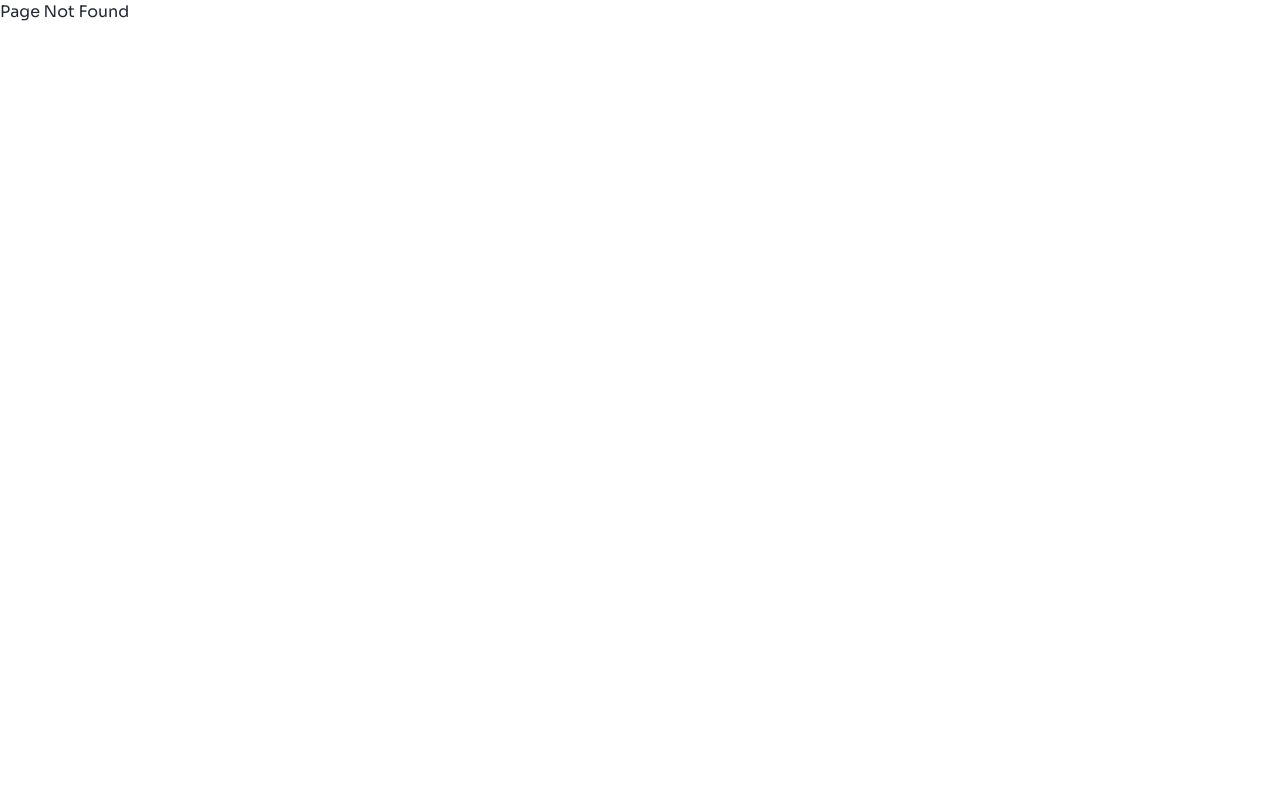
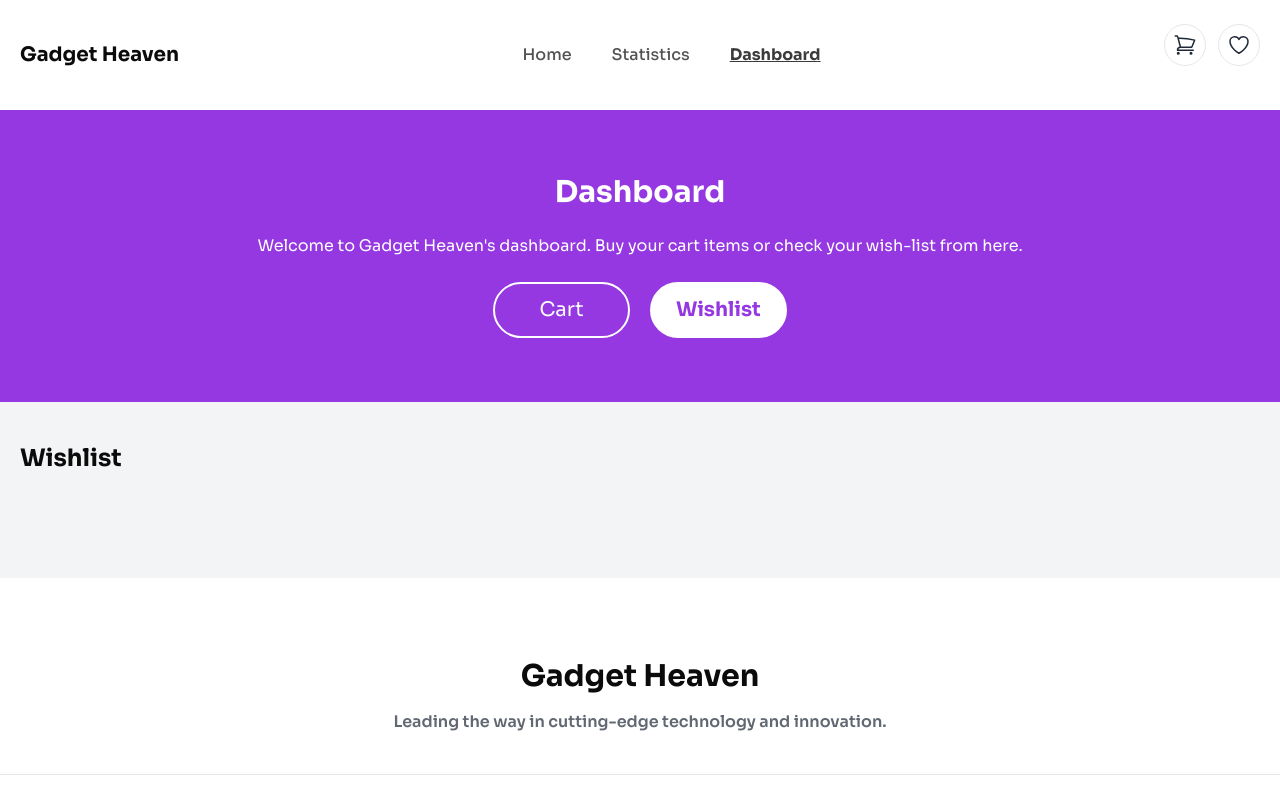
Before and after one commit to programming-hero-web-course-4/b10a8-gadget-heaven-itihash-oboshonno, a React (Vite) app: page /dashboard/wishlist in a window 1280 px wide. Before the commit this address had no page. Shown: the top 800 px of the page. Built offline with nearby package versions, Linux system fonts and the light colour scheme.

Commit message:
Recreated Dashboard content using Router

```diff
--- a/package.json
+++ b/package.json
@@ -17,6 +17,7 @@
     "react-dom": "^18.3.1",
     "react-rating-stars-component": "^2.2.0",
     "react-router-dom": "^6.27.0",
+    "react-toastify": "^10.0.6",
     "sort-by": "^1.2.0"
   },
   "devDependencies": {
--- a/src/components/CartItem/CartItem.jsx
+++ b/src/components/CartItem/CartItem.jsx
@@ -1,5 +1,11 @@
+import { removingIdFromCart } from "../Utility/addToLocal";
+
 const CartItem = ({ item }) => {
-  const { product_image, product_title, description, price } = item;
+  const { product_id, product_image, product_title, description, price } = item;
+
+  const handleRemoveFromCart = (id) => {
+    removingIdFromCart(id);
+  }
 
   return (
     <div className="flex items-center justify-between bg-white p-5 rounded-2xl shadow-lg">
@@ -18,7 +24,7 @@ const CartItem = ({ item }) => {
         </div>
       </div>
       <div>
-        <button>
+        <button onClick={() => handleRemoveFromCart(product_id)}>
           <svg
             xmlns="http://www.w3.org/2000/svg"
             fill="none"
--- a/src/components/CartItems/CartItems.jsx
+++ b/src/components/CartItems/CartItems.jsx
@@ -1,12 +1,32 @@
+import { useEffect, useState } from "react";
 import CartItem from "../CartItem/CartItem";
+import { theCartIdHolder } from "../Utility/addToLocal";
+import { useLoaderData } from "react-router-dom";
 
-const CartItems = ({ cartItems }) => {
-    const cartData = cartItems
+const CartItems = () => {
+  const allGadgets = useLoaderData();
+  const [cartItems, setCartItems] = useState([]);
+  useEffect(() => {
+    const cartList = theCartIdHolder();
+    const cartListForShow = allGadgets.filter((item) =>
+      cartList.includes(item.product_id)
+    );
+    setCartItems(cartListForShow);
+  }, [])
+
   return (
     <>
-      {
-        cartData.map(item => <CartItem key={item.product_id} item={item}></CartItem>)
-      }
+      <div>
+        <div>
+          <p className="text-2xl font-bold text-primBlack">Cart</p>
+        </div>
+        <div></div>
+      </div>
+      <div className="py-8 grid gap-5">
+        {cartItems.map((item) => (
+          <CartItem key={item.product_id} item={item}></CartItem>
+        ))}
+      </div>
     </>
   );
 };
--- a/src/components/Dashboard/Dashboard.jsx
+++ b/src/components/Dashboard/Dashboard.jsx
@@ -1,34 +1,5 @@
-import { useLoaderData } from "react-router-dom";
-import CartItems from "../CartItems/CartItems";
-import WishItems from "../WishItems/WishItems";
-import { useEffect, useState } from "react";
-import { theCartIdHolder, theWishListIdHolder } from "../Utility/addToLocal";
-
+import { NavLink, Outlet, useLoaderData } from "react-router-dom";
 const Dashboard = () => {
-  const allGadgets = useLoaderData();
-
-  const [cartItems, setCartItems] = useState([]);
-  const [wishItems, setWishItems] = useState([]);
-  const [shorto, setShorto] = useState(true);
-
-  const tabToggle = (para) => {
-    setShorto(para);
-  };
-
-  useEffect(() => {
-    const cartList = theCartIdHolder();
-    const cartListForShow = allGadgets.filter((item) =>
-      cartList.includes(item.product_id)
-    );
-    setCartItems(cartListForShow);
-
-    const wishList = theWishListIdHolder();
-    const wishListForShow = allGadgets.filter((item) =>
-      wishList.includes(item.product_id)
-    );
-    setWishItems(wishListForShow);
-  }, []);
-
   return (
     <div>
       <div className="bg-primPink py-16 text-white text-center grid gap-6 px-5">
@@ -38,34 +9,30 @@ const Dashboard = () => {
           your wish-list from here.
         </p>
         <div className="grid grid-cols-2 gap-5 items-center justify-center max-w-96 mx-auto">
-          <button
-            onClick={() => tabToggle(true)}
-            className={
-              shorto
+          <NavLink
+            className={({ isActive }) =>
+              isActive
                 ? "bg-white border-2 border-white text-primPink text-xl font-bold px-6 py-3 rounded-full"
                 : "bg-primPink border-2 border-white text-white text-xl px-6 py-3 rounded-full"
             }
+            to="/dashboard/cart"
           >
-            Cart
-          </button>
-          <button
-            onClick={() => tabToggle(false)}
-            className={
-              shorto
-                ? "bg-primPink border-2 border-white text-white text-xl px-6 py-3 rounded-full"
-                : "bg-white border-2 border-white text-primPink text-xl font-bold px-6 py-3 rounded-full"
+            <button>Cart</button>
+          </NavLink>
+          <NavLink
+            className={({ isActive }) =>
+              isActive
+                ? "bg-white border-2 border-white text-primPink text-xl font-bold px-6 py-3 rounded-full"
+                : "bg-primPink border-2 border-white text-white text-xl px-6 py-3 rounded-full"
             }
+            to="/dashboard/wishlist"
           >
-            Wishlist
-          </button>
+            <button>Wishlist</button>
+          </NavLink>
         </div>
       </div>
       <div className="max-w-7xl mx-auto px-5 py-10">
-        <div>
-            <div>{shorto ? <p className="text-2xl font-bold text-primBlack">Cart</p> : <p className="text-2xl font-bold text-primBlack">Wishlist</p>}</div>
-            <div></div>
-        </div>
-        <div className="py-8 grid gap-5">{shorto ? <CartItems cartItems={cartItems}></CartItems> : <WishItems wishItems={wishItems}></WishItems>}</div>
+        <Outlet></Outlet>
       </div>
     </div>
   );
--- a/src/components/NavHome/NavHome.jsx
+++ b/src/components/NavHome/NavHome.jsx
@@ -94,7 +94,7 @@ const NavHome = () => {
         <ul className="flex items-center gap-10">{navItems}</ul>
       </div>
       <div className="flex items-center gap-5">
-        <Link to="/dashboard">
+        <Link to="/dashboard/cart">
           <div>
             <div className="bg-white rounded-full p-2">
               <svg
@@ -117,7 +117,7 @@ const NavHome = () => {
             </div>
           </div>
         </Link>
-        <Link to="/dashboard">
+        <Link to="/dashboard/wishlist">
           <div>
             <div className="bg-white rounded-full p-2">
               <svg
--- a/src/components/NavRest/NavRest.jsx
+++ b/src/components/NavRest/NavRest.jsx
@@ -94,7 +94,7 @@ const NavRest = () => {
         <ul className="flex items-center gap-10">{navItems}</ul>
       </div>
       <div className="flex items-center gap-3">
-        <Link>
+        <Link to="/dashboard/cart">
           <div>
             <div className="bg-white rounded-full p-2 border">
               <svg
@@ -119,7 +119,7 @@ const NavRest = () => {
             </div>
           </div>
         </Link>
-        <Link>
+        <Link to="/dashboard/wishlist">
           <div>
             <div className="bg-white rounded-full p-2 border">
               <svg
--- a/src/components/Product/Product.jsx
+++ b/src/components/Product/Product.jsx
@@ -4,10 +4,10 @@ const Product = ({ product }) => {
   const { product_id, product_image, product_title, price } = product;
 
   return (
-    <div className="rounded-3xl grid gap-5 p-6 bg-white">
+    <div className="rounded-3xl grid gap-5 p-6 bg-white shadow-lg">
       <div className="h-64">
         <img
-          className="rounded-2xl object-cover max-h-64 w-full"
+          className="rounded-2xl object-cover max-h-64 w-full border"
           src={product_image}
           alt=""
         />
--- a/src/components/ProductDetails/ProductDetails.jsx
+++ b/src/components/ProductDetails/ProductDetails.jsx
@@ -1,8 +1,11 @@
 import { useLoaderData, useParams } from "react-router-dom";
 import InStock from "../InStock/InStock";
 import OutStock from "../OutStock/OutStock";
-import { addingIdToReadList, addingIdtoWishList } from "../Utility/addToLocal";
+import { addingIdToCart, addingIdtoWishList, disableOnClick } from "../Utility/addToLocal";
 import Stars from "../Rating/Rating";
+import { ToastContainer, toast } from "react-toastify";
+import "react-toastify/dist/ReactToastify.css";
+import React from "react";
 
 const ProductDetails = () => {
   const { product_id } = useParams();
@@ -11,13 +14,37 @@ const ProductDetails = () => {
   const data = useLoaderData();
   const prodData = data.find((item) => item.product_id === id);
 
-  const handleAddToReadList = (id) => {
-    addingIdToReadList(id);
+  const handleAddToCart = (id) => {
+    addingIdToCart(id);
+    toast.success('Item Added to your Cart', {
+      position: "top-center",
+      autoClose: 3000,
+      hideProgressBar: false,
+      closeOnClick: true,
+      pauseOnHover: false,
+      draggable: true,
+      progress: undefined,
+      theme: "colored",
+      });
   };
 
   const handleAddToWishList = (id) => {
     addingIdtoWishList(id);
+    toast.success('Added Item to your Wishlist', {
+      position: "top-center",
+      autoClose: 3000,
+      hideProgressBar: false,
+      closeOnClick: true,
+      pauseOnHover: false,
+      draggable: true,
+      progress: undefined,
+      theme: "colored",
+      });
   };
+
+  const handleDisabled = (event) => {
+    disableOnClick(event);
+  }
 
   const {
     product_image,
@@ -31,6 +58,18 @@ const ProductDetails = () => {
 
   return (
     <div>
+      <ToastContainer
+        position="top-center"
+        autoClose={3000}
+        hideProgressBar={false}
+        newestOnTop={false}
+        closeOnClick
+        rtl={false}
+        pauseOnFocusLoss
+        draggable
+        pauseOnHover={false}
+        theme="colored"
+      />
       <div className="bg-primPink pt-16 pb-80 text-white text-center grid gap-6 px-5">
         <h3 className="text-3xl font-bold">Product Details</h3>
         <p>
@@ -89,7 +128,7 @@ const ProductDetails = () => {
         "
             >
               <button
-                onClick={() => handleAddToReadList(id)}
+                onClick={() => handleAddToCart(id)}
                 className="flex gap-3 items-center text-lg font-semibold px-6 py-2 rounded-full border-2 border-primPink text-primPink hover:border-2 hover:border-primPink hover:bg-primPink hover:text-white transition-colors"
               >
                 <p>Add to Cart</p>
@@ -109,7 +148,7 @@ const ProductDetails = () => {
                 </svg>
               </button>
               <button
-                onClick={() => handleAddToWishList(id)}
+                onClick={(event) => {handleAddToWishList(id); handleDisabled(event)}}
                 className="bg-white text-pink-700 rounded-full p-2 border-2 border-primPink hover:bg-primPink hover:text-white transition-colors"
               >
                 <svg
--- a/src/components/Utility/addToLocal.js
+++ b/src/components/Utility/addToLocal.js
@@ -8,12 +8,11 @@ const theCartIdHolder = () => {
     }
 }
 
-const addingIdToReadList = (id) => {
+const addingIdToCart = (id) => {
     const existingList = theCartIdHolder();
     existingList.push(id);
     const storedListStr = JSON.stringify(existingList);
     localStorage.setItem('cart', storedListStr);
-    alert("Item Added to your Cart")
 }
 
 const theWishListIdHolder = () => {
@@ -34,10 +33,39 @@ const addingIdtoWishList = (id) => {
         existingList.push(id);
         const storedListStr = JSON.stringify(existingList);
         localStorage.setItem('wish-list', storedListStr);
-        alert("Added Item to your Wishlist")
     }
 
 }
 
+const removingIdFromCart = (id) => {
+    const checkCartStr = localStorage.getItem('cart');
+    const checkCart = JSON.parse(checkCartStr);
+    if (checkCart.includes(id)) {
+        const index = checkCart.indexOf(id);
+        if (index > -1) {
+            checkCart.splice(index, 1);
+            const storedListStr = JSON.stringify(checkCart);
+            localStorage.setItem('cart', storedListStr);
+        }
+    }
+}
 
-export { addingIdToReadList, addingIdtoWishList, theCartIdHolder, theWishListIdHolder }
+const removingIdFromWishList = (id) => {
+    const checkWishStr = localStorage.getItem('wish-list');
+    const checkWish = JSON.parse(checkWishStr);
+    if (checkWish.includes(id)) {
+        const index = checkWish.indexOf(id);
+        if (index > -1) {
+            checkWish.splice(index, 1);
+            const storedListStr = JSON.stringify(checkWish);
+            localStorage.setItem('wish-list', storedListStr);
+        }
+    }
+}
+
+const disableOnClick = (event) => {
+    event.target.disabled = true;
+}
+
+
+export { addingIdToCart, addingIdtoWishList, theCartIdHolder, theWishListIdHolder, removingIdFromCart, removingIdFromWishList, disableOnClick }
--- a/src/components/WishItems/WishItems.jsx
+++ b/src/components/WishItems/WishItems.jsx
@@ -1,12 +1,32 @@
+import { useEffect, useState } from "react";
 import WishItem from "../WishItem/WishItem";
+import { theWishListIdHolder } from "../Utility/addToLocal";
+import { useLoaderData } from "react-router-dom";
 
-const WishItems = ({ wishItems }) => {
-    const wishData = wishItems
+const WishItems = () => {
+  const allGadgets = useLoaderData();
+  const [wishItems, setWishItems] = useState([]);
+  useEffect(() => {
+    const wishList = theWishListIdHolder();
+    const wishListForShow = allGadgets.filter((item) =>
+      wishList.includes(item.product_id)
+    );
+    setWishItems(wishListForShow);
+  }, [])
+
   return (
     <>
-      {
-        wishData.map(item => <WishItem key={item.product_id} item={item}></WishItem>)
-      }
+      <div>
+        <div>
+          <p className="text-2xl font-bold text-primBlack">Wishlist</p>
+        </div>
+        <div></div>
+      </div>
+      <div className="py-8 grid gap-5">
+        {wishItems.map((item) => (
+          <WishItem key={item.product_id} item={item}></WishItem>
+        ))}
+      </div>
     </>
   );
 };
--- a/src/main.jsx
+++ b/src/main.jsx
@@ -8,6 +8,8 @@ import Statistics from './components/Statistics/Statistics';
 import Dashboard from './components/Dashboard/Dashboard';
 import Home from './components/Home/Home';
 import ProductDetails from './components/ProductDetails/ProductDetails';
+import CartItems from './components/CartItems/CartItems';
+import WishItems from './components/WishItems/WishItems';
 
 const router = createBrowserRouter([
   {
@@ -27,7 +29,18 @@ const router = createBrowserRouter([
       {
         path: "/dashboard",
         element: <Dashboard></Dashboard>,
-        loader: () => fetch('/gadgetsData.json')
+        children: [
+          {
+            path: "/dashboard/cart",
+            element: <CartItems></CartItems>,
+            loader: () => fetch('/gadgetsData.json')
+          },
+          {
+            path: "/dashboard/wishlist",
+            element: <WishItems></WishItems>,
+            loader: () => fetch('/gadgetsData.json')
+          }
+        ]
       },
       {
         path: "/product/:product_id",
```
Also changed, not shown: 1 other file (tests, documents, lock files or other folders).
